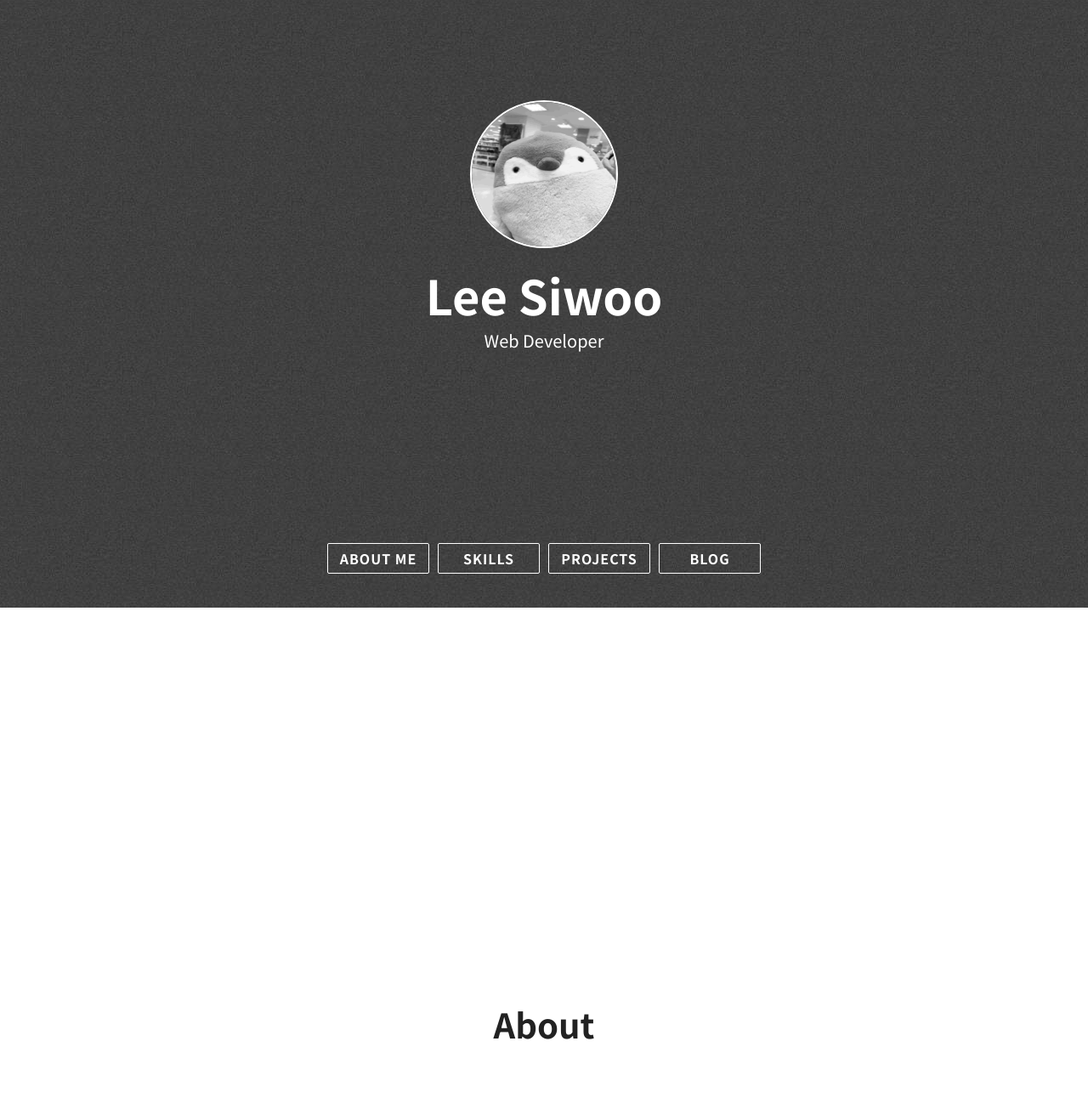
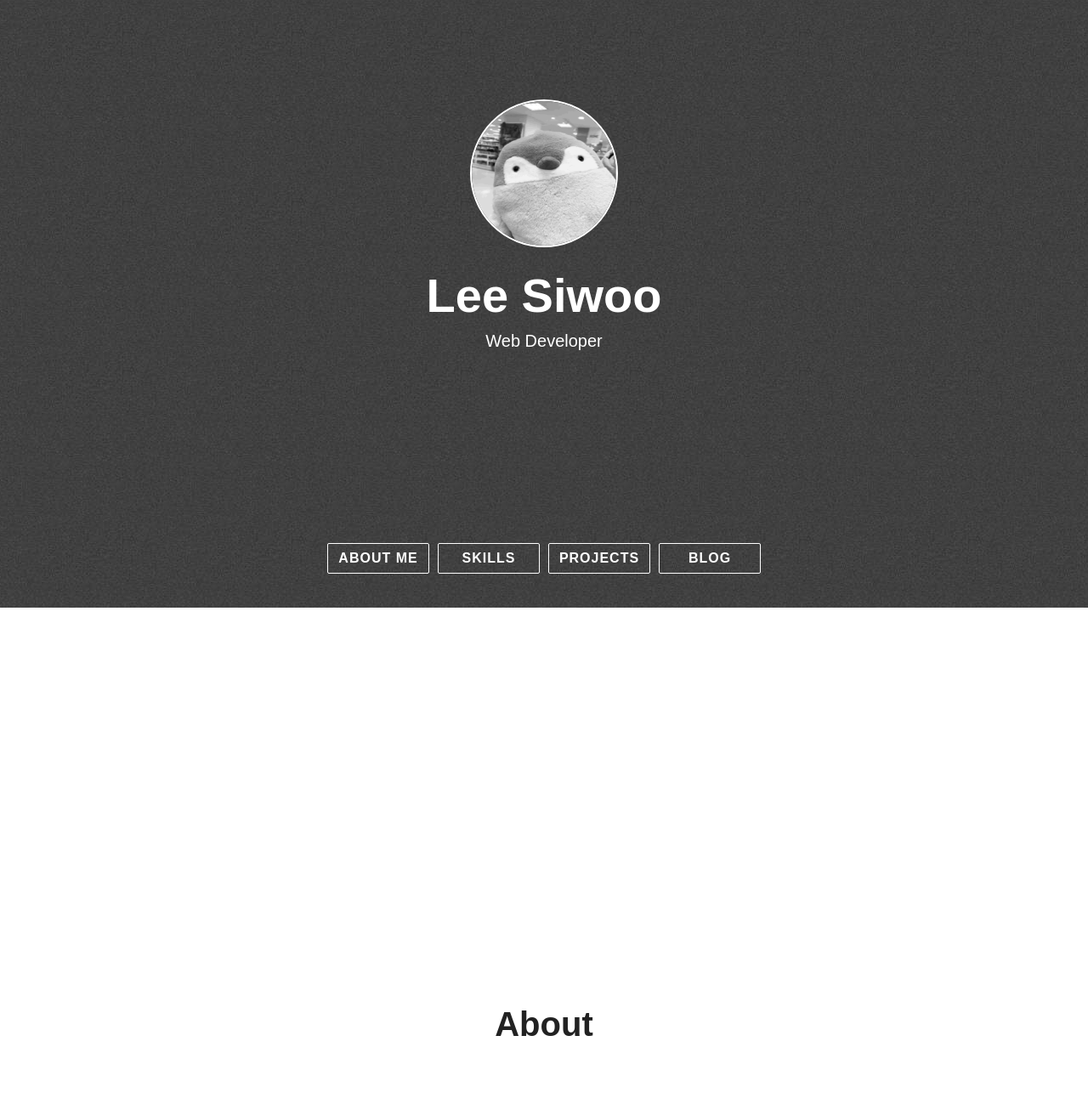
Before and after one commit to SHU-Webbb/SHU-Webbb.github.io, a Jekyll site: the page built from index.html, in a window 1280 px wide. Shown: the part 185-1497 px from the top of the page at 85% size. Built offline with Jekyll 4.4.1, drawn with Linux system fonts in a browser that asks for light colours; nearby versions of some CDN libraries; some web fonts are replaced.

Commit message:
Update main.css

```diff
--- a/assets/css/main.css
+++ b/assets/css/main.css
@@ -1,6 +1,6 @@
 body {
   min-width: 360px;
-  font-family: 'Noto Sans KR', sans-serif;
+   font-family: 'Spoqa Han Sans', sans-serif;
   font-size: 16px;
 }
 
@@ -36,7 +36,7 @@ img {
   transition: color ease-in-out 0.3s;
   font-size: 56px;
   font-size: 3.5rem;
-  font-family: 'Noto Sans KR', sans-serif;
+   font-family: 'Spoqa Han Sans', sans-serif;
   font-weight: bold;
 }
 
@@ -80,7 +80,7 @@ img {
 }
 
 .head-punchline {
-  font-family: 'Noto Sans KR', sans-serif;
+   font-family: 'Spoqa Han Sans', sans-serif;
   text-align: center;
   color: #fff;
   margin-top: 10px;
@@ -193,7 +193,7 @@ img {
 .section-heading {
   text-align: center;
   margin-bottom: 80px;
-  font-family: 'Noto Sans KR', sans-serif;
+   font-family: 'Spoqa Han Sans', sans-serif;
   font-size: 40px;
   font-size: 2.5rem;
   color: #222;
@@ -201,7 +201,7 @@ img {
 }
 
 .nav-links {
-  font-family: 'Noto Sans KR', sans-serif;
+   font-family: 'Spoqa Han Sans', sans-serif;
   font-weight: bold;
 }
 
@@ -223,7 +223,7 @@ img {
 }
 
 .paragraph-text {
-  font-family: 'Noto Sans KR', sans-serif;
+   font-family: 'Spoqa Han Sans', sans-serif;
   font-size: 20.8px;
   font-size: 1.3rem;
   margin: 30px auto;
@@ -231,12 +231,12 @@ img {
 }
 
 .paragraph-text-normal {
-  font-family: 'Noto Sans KR', sans-serif;
+   font-family: 'Spoqa Han Sans', sans-serif;
   color: #404040;
 }
 
 .pt-sans-font {
-  font-family: 'Noto Sans KR', sans-serif;
+   font-family: 'Spoqa Han Sans', sans-serif;
 }
 
 .skill-grid-item {
@@ -280,7 +280,7 @@ img {
           align-items: center;
   min-height: 35px;
   color: #fff;
-  font-family: 'Noto Sans KR', sans-serif;
+   font-family: 'Spoqa Han Sans', sans-serif;
 
   background: url(../images/background.png);
   background-repeat: repeat;
@@ -308,7 +308,7 @@ img {
   font-weight: bold;
   font-size: 20px;
   font-size: 1.25rem;
-  font-family: 'Noto Sans KR', sans-serif;
+   font-family: 'Spoqa Han Sans', sans-serif;
   margin: 10px 0 20px;
   display: -webkit-box;
   display: -ms-flexbox;
```
